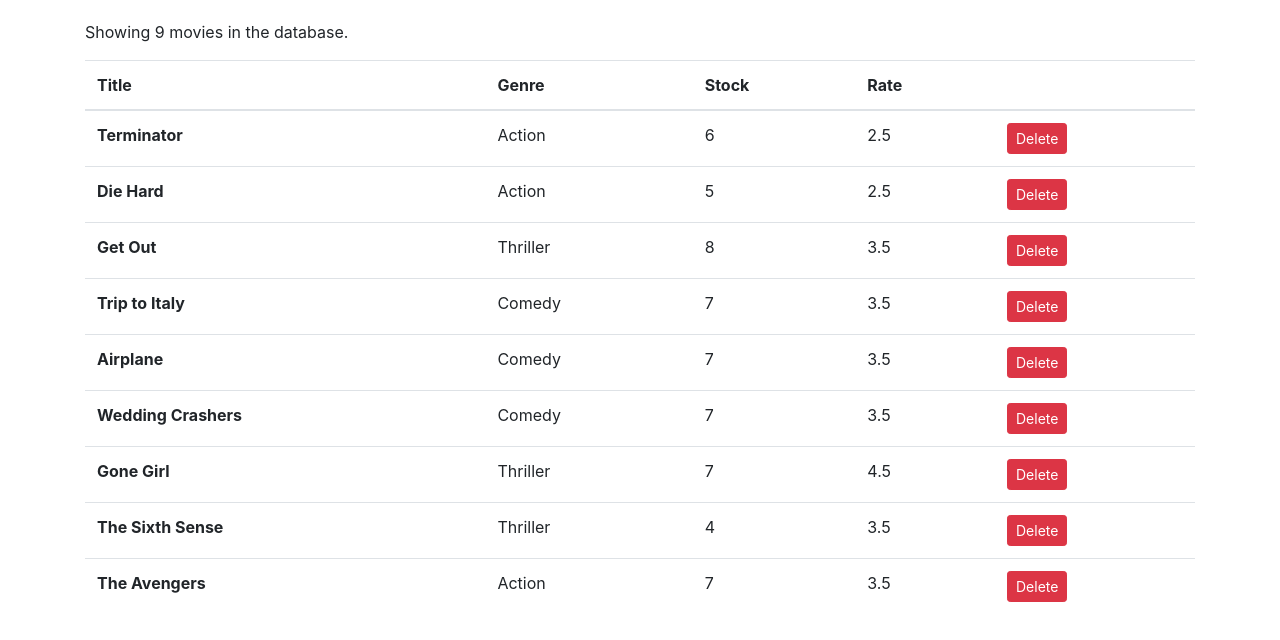
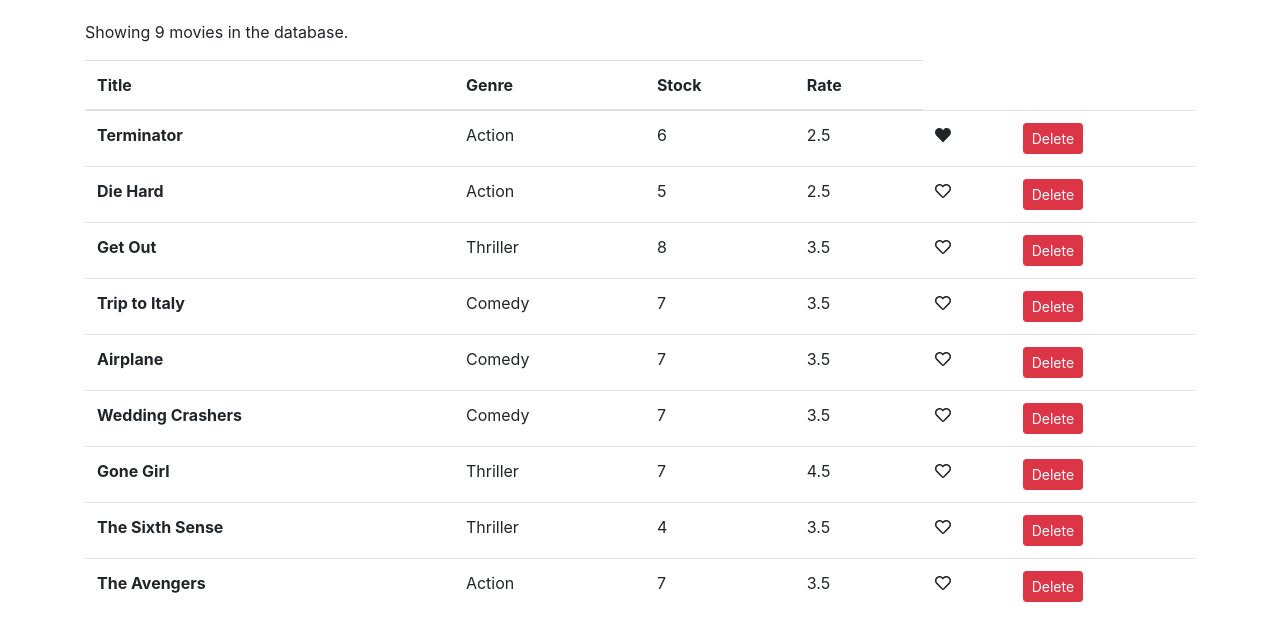
Before and after one commit to abchakra/mastering-react, a React (Create React App) app in the folder vidly/: page / in a window 1280 px wide. Shown: the top 640 px of the page. Built offline with nearby package versions, Linux system fonts and the light colour scheme.

Commit message:
Add liked component

```diff
--- a/vidly/package.json
+++ b/vidly/package.json
@@ -3,6 +3,10 @@
   "version": "0.1.0",
   "private": true,
   "dependencies": {
+    "@fortawesome/fontawesome-svg-core": "^1.2.28",
+    "@fortawesome/free-regular-svg-icons": "^5.13.0",
+    "@fortawesome/free-solid-svg-icons": "^5.13.0",
+    "@fortawesome/react-fontawesome": "^0.1.9",
     "@testing-library/jest-dom": "^4.2.4",
     "@testing-library/react": "^9.3.2",
     "@testing-library/user-event": "^7.1.2",
--- /dev/null
+++ b/vidly/src/components/like.jsx
@@ -0,0 +1,16 @@
+import React from 'react';
+
+// get our fontawesome imports
+import * as FASolid from "@fortawesome/free-solid-svg-icons";
+import * as FARegular from "@fortawesome/free-regular-svg-icons";
+import { FontAwesomeIcon } from "@fortawesome/react-fontawesome";
+
+const Like = (props) => {
+    let faIcon = FARegular.faHeart;
+    if (props.liked) {
+        faIcon = FASolid.faHeart;
+    }
+    return (<FontAwesomeIcon icon={faIcon} style={{ cursor: "pointer" }} onClick={props.onClick} />);
+}
+
+export default Like;
--- a/vidly/src/components/movies.jsx
+++ b/vidly/src/components/movies.jsx
@@ -1,10 +1,18 @@
 import React, { Component } from 'react';
 import { getMovies } from "../services/fakeMovieService"
+import Like from './like';
 class Movies extends Component {
     state = {
         movies: getMovies()
     }
 
+    handleLiked = movie => {
+        const movies = [...this.state.movies]
+        const index = movies.indexOf(movie);
+        movies[index] = { ...movies[index] };
+        movies[index].liked = !movies[index].liked;
+        this.setState({ movies })
+    }
     handleDelete = movie => {
 
         console.log(movie)
@@ -31,7 +39,6 @@
                                 <th scope="col">Genre</th>
                                 <th scope="col">Stock</th>
                                 <th scope="col">Rate</th>
-                                <th scope="col"></th>
                             </tr>
                         </thead>
                         <tbody>
@@ -43,6 +50,7 @@
                                         <td >{movie.genre.name}</td>
                                         <td> {movie.numberInStock}</td>
                                         <td> {movie.dailyRentalRate}</td>
+                                        <td> <Like liked={movie.liked} onClick={() => this.handleLiked(movie)} /></td>
                                         <td><button onClick={() => this.handleDelete(movie)} className="btn btn-danger btn-sm">Delete</button></td>
                                     </tr>
                                 ))}
--- a/vidly/src/services/fakeMovieService.js
+++ b/vidly/src/services/fakeMovieService.js
@@ -7,7 +7,8 @@
     genre: { _id: "5b21ca3eeb7f6fbccd471818", name: "Action" },
     numberInStock: 6,
     dailyRentalRate: 2.5,
-    publishDate: "2018-01-03T19:04:28.809Z"
+    publishDate: "2018-01-03T19:04:28.809Z",
+    liked: true
   },
   {
     _id: "5b21ca3eeb7f6fbccd471816",
```
Also changed, not shown: 1 other file (tests, documents, lock files or other folders).
